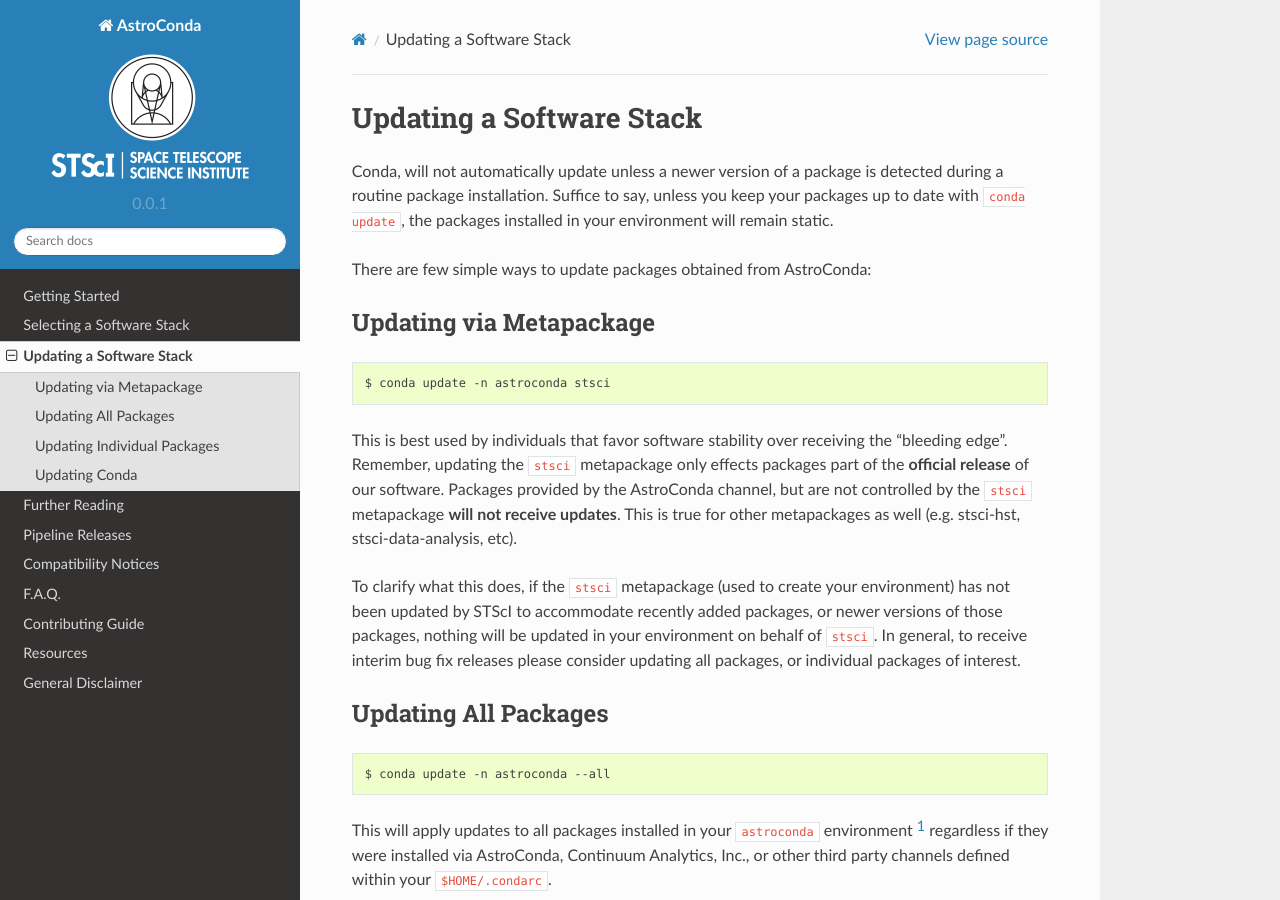
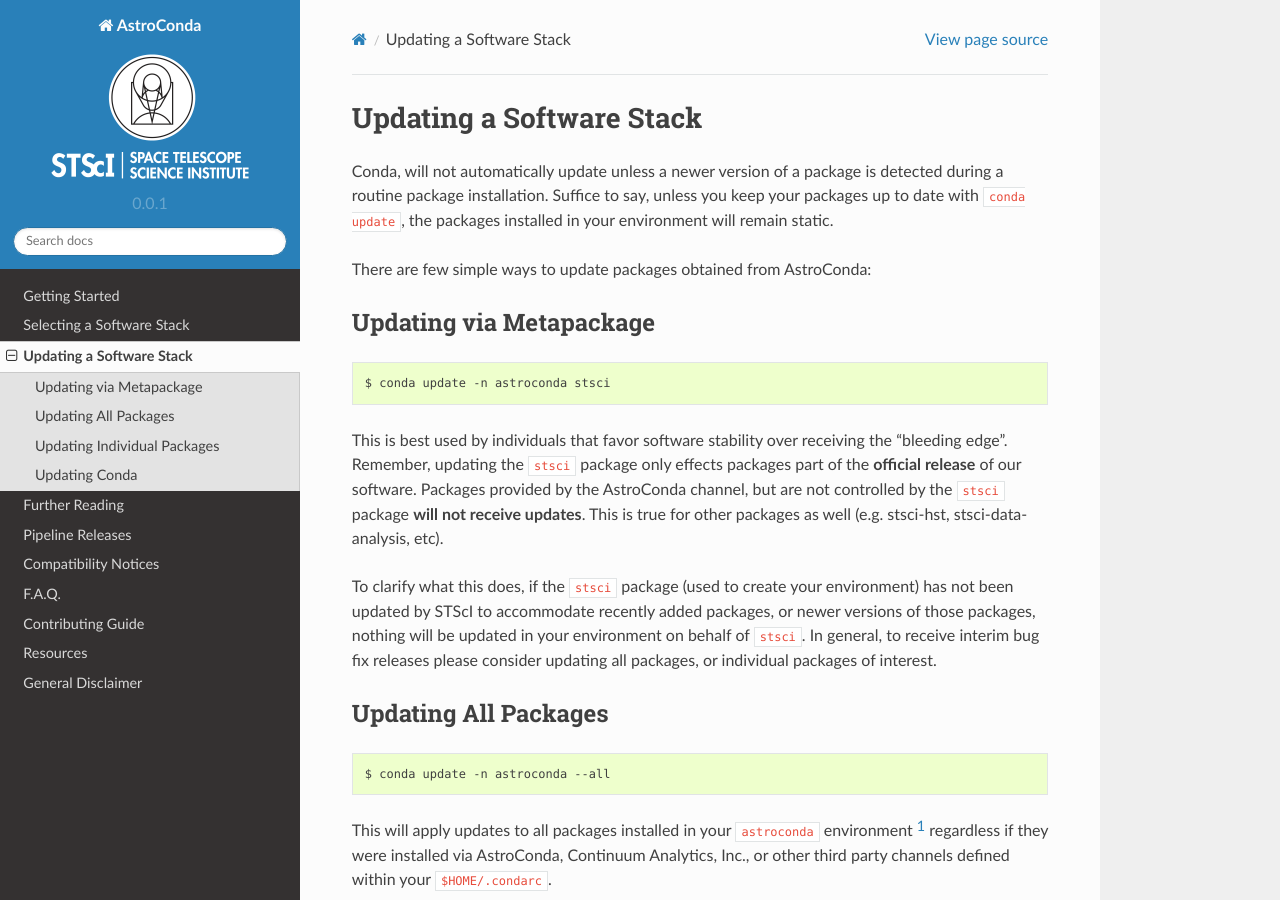
Before and after one commit to jhunkeler/astroconda, a Sphinx documentation site: the page built from source/updating.rst, in a window 1280 px wide and 900 px high. Built offline with Sphinx 7.4.7 and the Read the Docs theme 2.0.0, drawn with Linux system fonts in a browser that asks for light colours; pages that are not in the unit, such as notebooks, are missing from menus.

Commit message:
No longer use the word metapackage. They are just packages after all.

```diff
--- a/source/faq.rst
+++ b/source/faq.rst
@@ -176,7 +176,7 @@
 How often are updates released?
 ===============================
 
-Updates to (STScI) software will be released as bugs are identified and squashed. The ``stsci-*`` metapackages, for example, provide "releases" (i.e. a set of software used by our internal pipelines). After installing a release it is then possible to upgrade to the latest out-of-band packages by simply running:
+Updates to (STScI) software will be released as bugs are identified and squashed. The ``stsci-*`` packages, for example, provide "releases" (i.e. a set of software used by our internal pipelines). After installing a release it is then possible to upgrade to the latest out-of-band packages by simply running:
 
 ``conda update -n astroconda --all``
 
--- a/source/index.rst
+++ b/source/index.rst
@@ -3,12 +3,13 @@
 
 AstroConda is a free Conda channel maintained by the `Space Telescope Science Institute <http://www.stsci.edu/>`_ (STScI) in Baltimore, Maryland.  This channel provides tools and utilities required to process and analyze data from the Hubble Space Telescope (HST), James Webb Space Telescope (JWST), and others.
 
+.. _system_requirements:
+
 System Requirements
 -------------------
 
     - 64-bit Intel/AMD processor (x86_64)
-    - 64-bit Linux (glibc ≥ 2.12)
-    - Mac OS X (≥ 10.7)
+    - 64-bit Linux (glibc ≥ 2.12) or Mac OS X (≥ 10.7)
     - BASH or ZSH as your default shell environment (T/CSH is NOT supported)
 
 Powered by Conda
--- a/source/installation.rst
+++ b/source/installation.rst
@@ -14,12 +15,13 @@
     - The data processing environment used by STScI operations and instrument teams
     - Python 3.x only
 
+
 .. _standard_install:
 
 Standard Software Stack (without IRAF)
 ======================================
 
-The package management system, Conda, is now configured to pull from our repository, so you may go ahead and install the ``stsci`` metapackage. This metapackage installs nearly all of the software provided by STScI in one shot.
+The package management system, Conda, is now configured to pull from our repository, so you may go ahead and install the ``stsci`` package. This package installs nearly all of the software provided by STScI in one shot.
 
 The following example generates a new conda environment named "astroconda", however this naming convention is merely a suggestion. Feel free to use a name that works best for you.
 
@@ -48,7 +50,7 @@
 The maintainers of the AstroConda channel have limited resources to support :abbr:`IRAF (Image Reduction and Analysis Facility)`, but users that require the ability to run IRAF and PyRAF tasks may want to install it via AstroConda. For help with any issues that come up during installation or use, please visit the `PyRAF FAQ <http://www.stsci.edu/institute/software_hardware/pyraf/pyraf_faq>`_. **Linux users** please be sure to visit `this FAQ entry <faq.html#in-linux-how-do-i-install-iraf-s-32-bit-dependencies>`_ for a quick guide to installing IRAF's 32-bit dependencies.
 
 
-The package management system, Conda, is now configured to pull from our repository, so you may go ahead and install the ``stsci`` metapackage, as well as ``pyraf``, and finally ``iraf``. The ``stsci`` metapackage installs nearly all of the software provided by STScI in one shot, however if you prefer a slimmed down IRAF/PyRAF experience, feel free to omit it.
+The package management system, Conda, is now configured to pull from our repository, so you may go ahead and install the ``stsci`` package, as well as ``pyraf``, and finally ``iraf``. The ``stsci`` package installs nearly all of the software provided by STScI in one shot, however if you prefer a slimmed down IRAF/PyRAF experience, feel free to omit it.
 
 Due to Python 3.x incompatibilities present in several tasks, it is recommended to install IRAF alongside Python 2.7.
 
--- a/source/updating.rst
+++ b/source/updating.rst
@@ -14,9 +14,9 @@
 
     $ conda update -n astroconda stsci
 
-This is best used by individuals that favor software stability over receiving the "bleeding edge". Remember, updating the ``stsci`` metapackage only effects packages part of the **official release** of our software. Packages provided by the AstroConda channel, but are not controlled by the ``stsci`` metapackage **will not receive updates**. This is true for other metapackages as well (e.g. stsci-hst, stsci-data-analysis, etc).
+This is best used by individuals that favor software stability over receiving the "bleeding edge". Remember, updating the ``stsci`` package only effects packages part of the **official release** of our software. Packages provided by the AstroConda channel, but are not controlled by the ``stsci`` package **will not receive updates**. This is true for other packages as well (e.g. stsci-hst, stsci-data-analysis, etc).
 
-To clarify what this does, if the ``stsci`` metapackage (used to create your environment) has not been updated by STScI to accommodate recently added packages, or newer versions of those packages, nothing will be updated in your environment on behalf of ``stsci``. In general, to receive interim bug fix releases please consider updating all packages, or individual packages of interest.
+To clarify what this does, if the ``stsci`` package (used to create your environment) has not been updated by STScI to accommodate recently added packages, or newer versions of those packages, nothing will be updated in your environment on behalf of ``stsci``. In general, to receive interim bug fix releases please consider updating all packages, or individual packages of interest.
 
 Updating All Packages
 =====================
```
Also changed, not shown: other parts of source/installation.rst (+1 -0 lines).
